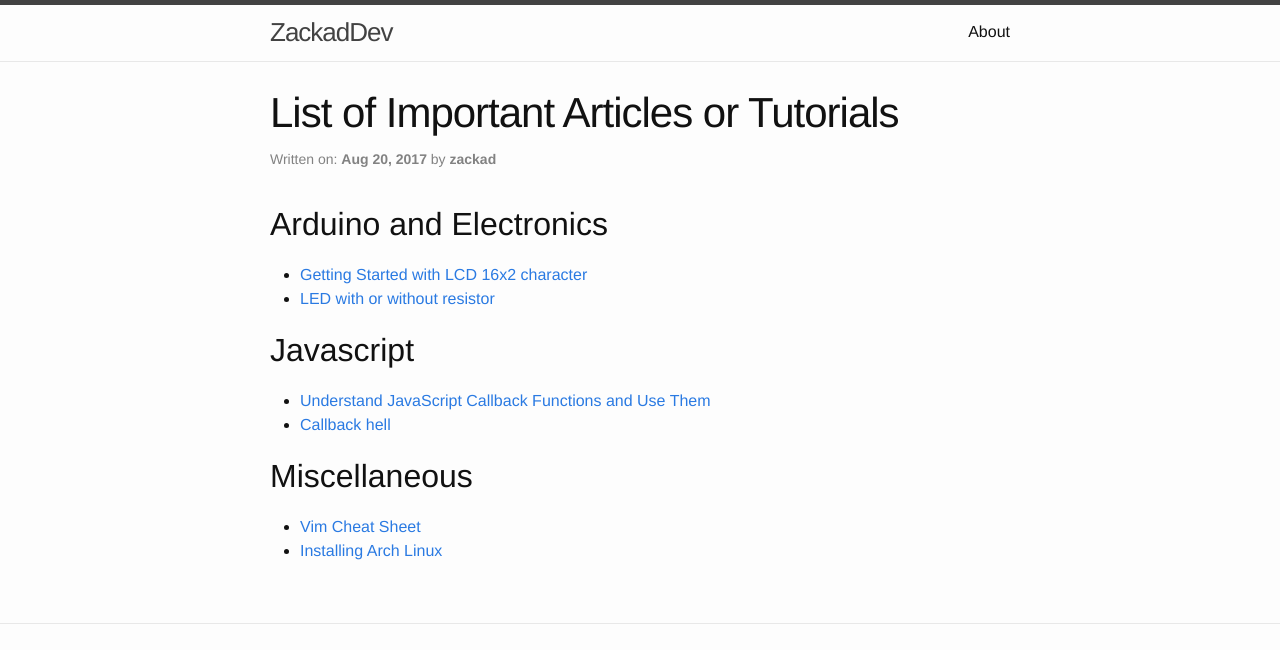
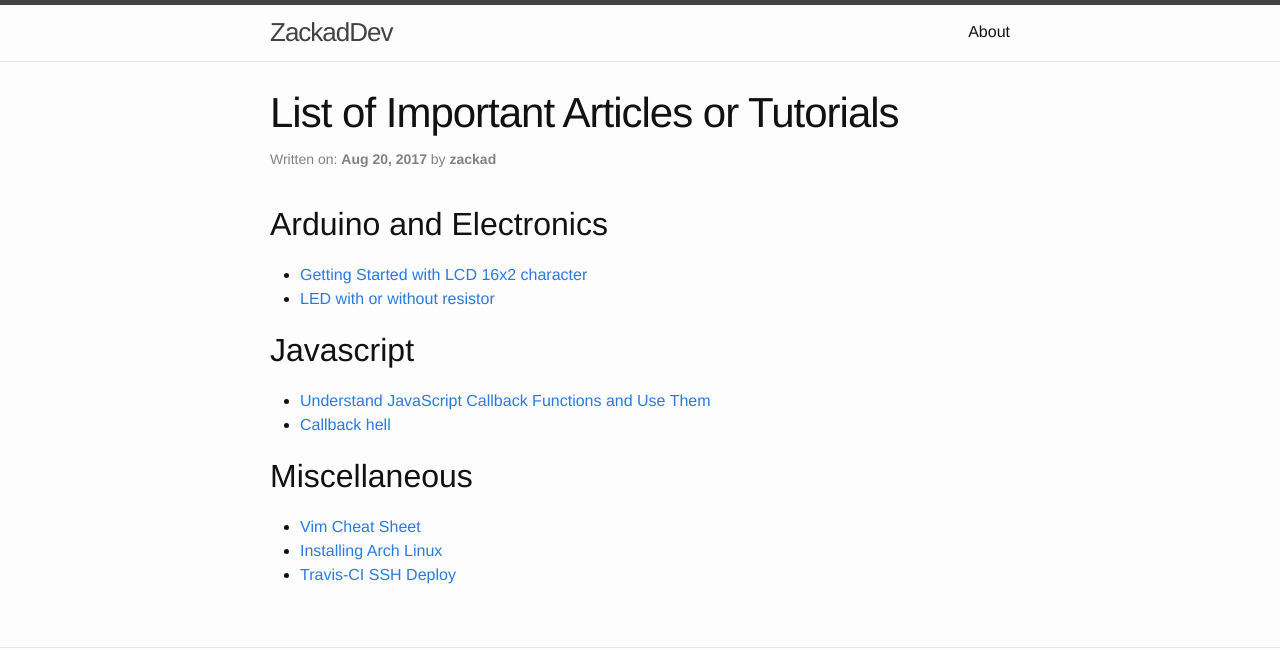
Before and after one commit to zackad/blog-src, a Jekyll site: the page built from _posts/2017-08-20-important-articles-and-tutorials.md, in a window 1280 px wide, cut to the strip 0-650 px from the top of the page. Built offline with Jekyll 4.4.1, drawn with Linux system fonts in a browser that asks for light colours; comment, search, counter and statistics services are not loaded.

Commit message:
tutorial travis-ci deploy using ssh

```diff
--- a/_posts/2017-08-20-important-articles-and-tutorials.md
+++ b/_posts/2017-08-20-important-articles-and-tutorials.md
@@ -16,3 +16,4 @@ title: "List of Important Articles or Tutorials"
 
 - [Vim Cheat Sheet](https://vim.rtorr.com/)
 - [Installing Arch Linux](https://www.ostechnix.com/install-arch-linux-latest-version/)
+- [Travis-CI SSH Deploy](https://oncletom.io/2016/travis-ssh-deploy/)
```
